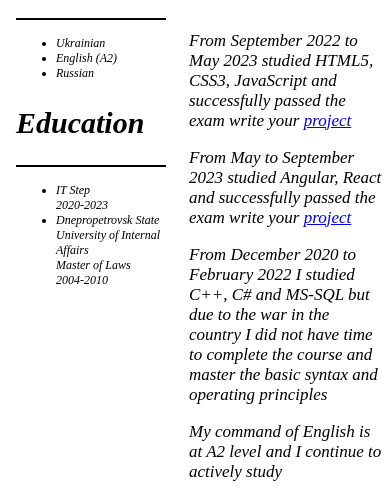
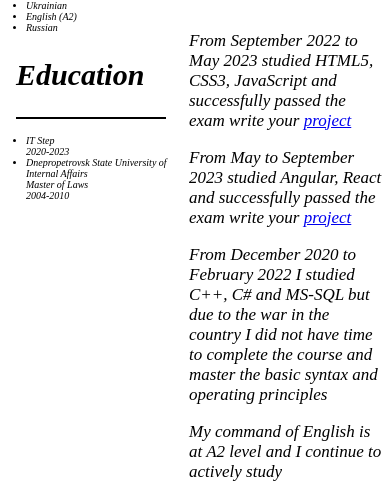
Before and after one commit to Chaa1982/CV, a plain HTML site: page index.html in a window 390 px wide. Shown: the part 693-1192 px from the top of the page. Drawn offline with Linux system fonts and the light colour scheme.

Commit message:
third commit

```diff
--- a/media.css
+++ b/media.css
@@ -104,10 +104,14 @@
         width: 270px;
         height: 190px;
     }
-    .aside h2 {
-        font-style: italic;
-    }
+
+
     .main-section {
         font-size: 17px;
     }
 }
+@media screen and (max-width: 400px) {
+    .aside li{
+        font-size: 10px;
+      }
+}
--- a/style.css
+++ b/style.css
@@ -63,6 +63,10 @@ main > .main-section {
 .aside h2 {
     font-size: 30px;
 }
+.aside ul {
+    padding: 0;
+    margin-left: 10px;
+}
 
 
 .main-section {
```
Also changed, not shown: 1 other file.
